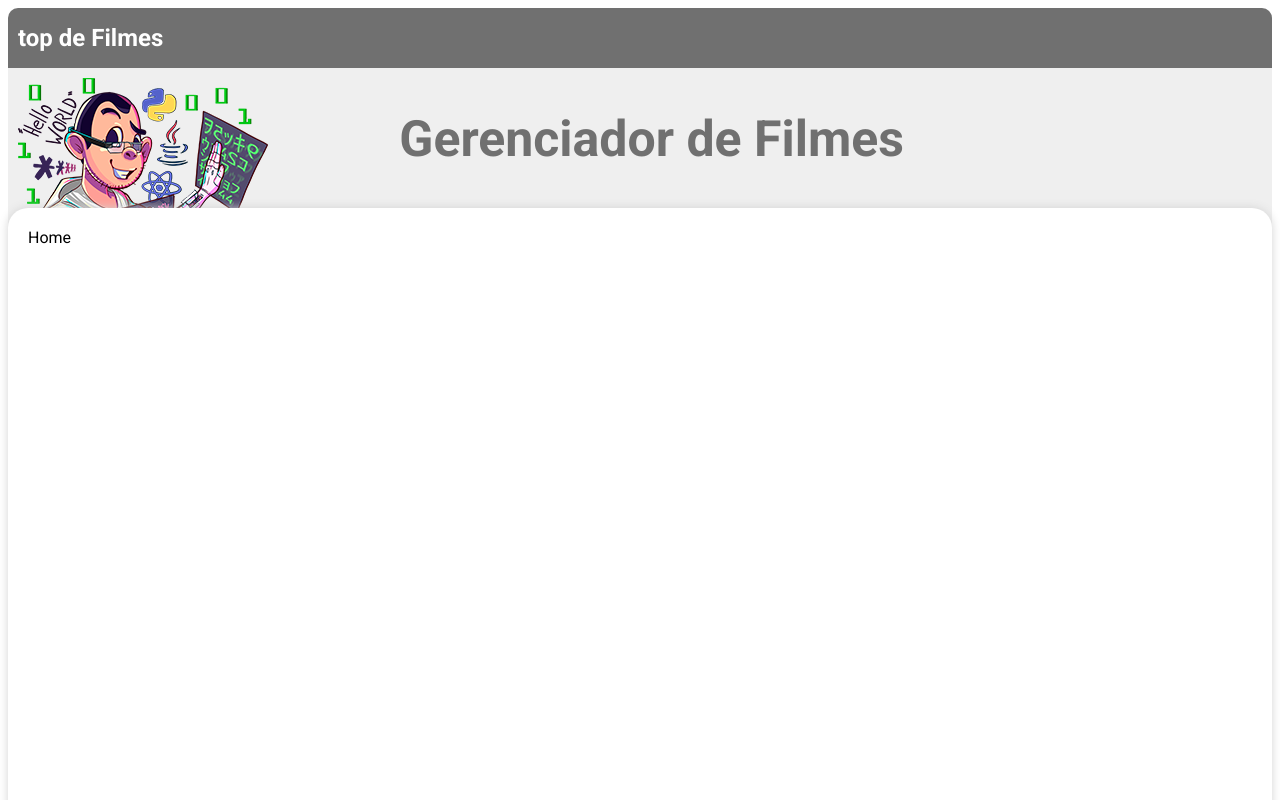
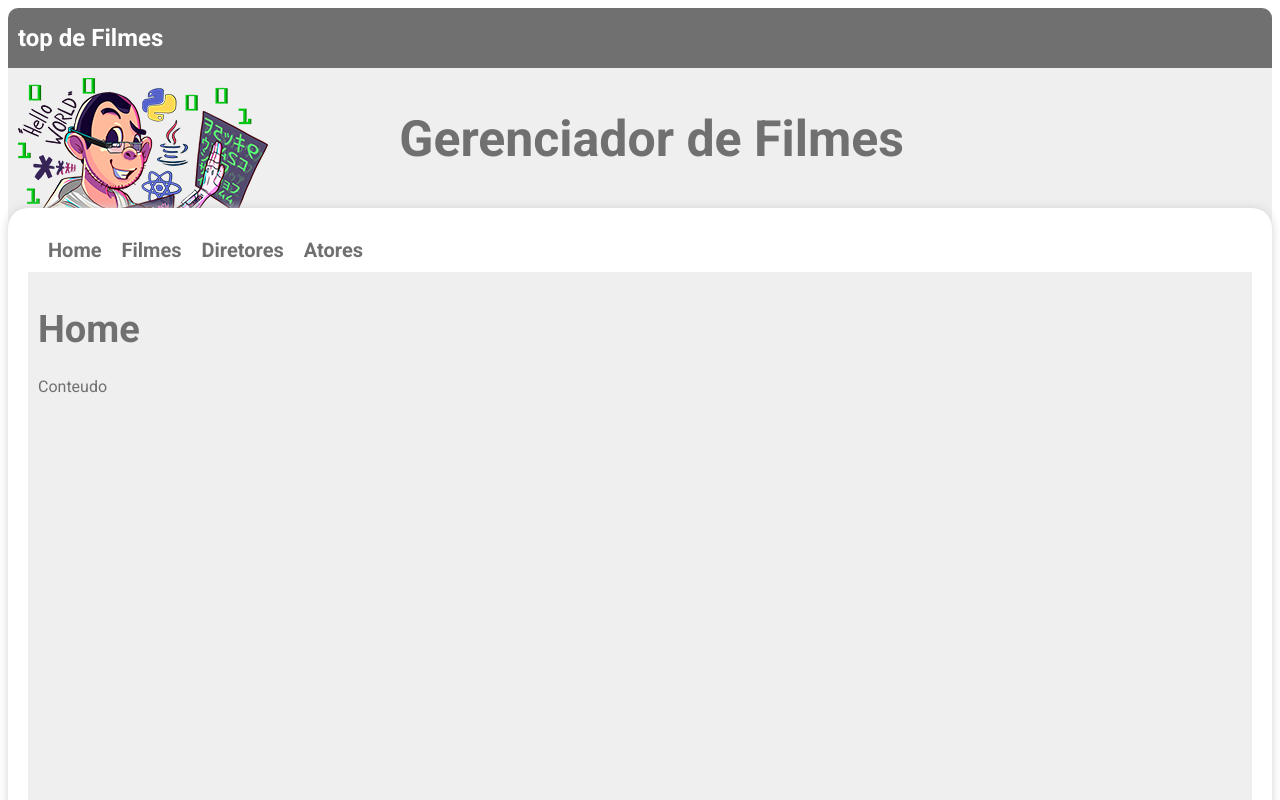
Before and after one commit to nicolaukurita/gerenciador-filmes-react, a React (Create React App) app: page / in a window 1280 px wide. Shown: the top 800 px of the page. Built offline with nearby package versions, Linux system fonts and the light colour scheme.

Commit message:
Adição da pagina home

```diff
--- a/package.json
+++ b/package.json
@@ -9,7 +9,7 @@
     "@testing-library/user-event": "^13.5.0",
     "react": "^19.2.0",
     "react-dom": "^19.2.0",
-    "react-scripts": "5.0.1",
+    "react-router-dom": "^7.9.4",
     "web-vitals": "^2.1.4"
   },
   "scripts": {
@@ -35,5 +35,8 @@
       "last 1 firefox version",
       "last 1 safari version"
     ]
+  },
+  "devDependencies": {
+    "react-scripts": "^5.0.1"
   }
 }
--- a/src/App.jsx
+++ b/src/App.jsx
@@ -4,6 +4,7 @@ import { Menu } from "./components/menu";
 import { Topbanner } from "./components/topbanner";
 import { Topbar } from "./components/topbar";
 import './global.css';
+import { Home } from "./pages/home";
 
 function App() {
   return (
@@ -12,6 +13,7 @@ function App() {
       <Topbanner />
       <MainBody>
         <Menu />
+        <Home />
       </MainBody>
       <Footer />
     </>
--- a/src/components/menu/index.jsx
+++ b/src/components/menu/index.jsx
@@ -1,9 +1,15 @@
 import "./style.css"
+import { Link } from "react-router-dom";
 
 export function Menu() {
     return (
-        <div className="menudiv">
-            <div className="menu">Home</div>
+        <div className="menu">
+            <nav className="menu">
+                <Link to="/" className="menu">Home</Link>
+                <Link to="/" className="menu">Filmes</Link>
+                <Link to="/" className="menu">Diretores</Link>
+                <Link to="/" className="menu">Atores</Link>
+            </nav>
         </div>
     );
 }
--- a/src/components/menu/style.css
+++ b/src/components/menu/style.css
@@ -0,0 +1,21 @@
+div.menu{
+    display: flex;
+}
+
+nav.menu{
+    padding: 10px;
+    background-color: white;
+}
+
+a:hover.menu{
+    padding: 10px;
+    background-color: #efefef;
+}
+
+a.menu{
+    text-decoration: none;
+    color: #707070;
+    font-size: 20px;
+    font-weight: bold;
+    padding: 10px;
+}
--- a/src/index.jsx
+++ b/src/index.jsx
@@ -1,10 +1,11 @@
 import React from 'react';
 import ReactDOM from 'react-dom/client';
 import App from './App';
+import { BrowserRouter } from 'react-router-dom';
 
 const root = ReactDOM.createRoot(document.getElementById('root'));
 root.render(
-  <React.StrictMode>
+  <BrowserRouter>
     <App />
-  </React.StrictMode>
+  </BrowserRouter>
 );
--- /dev/null
+++ b/src/pages/home/index.jsx
@@ -0,0 +1,12 @@
+import "./style.css"
+
+export function Home() {
+    return (
+        <div className="home">
+            <h1 className="home">Home</h1>
+            <div className="home-content">
+                Conteudo
+            </div>
+        </div>
+    );
+}
--- /dev/null
+++ b/src/pages/home/style.css
@@ -0,0 +1,11 @@
+div.home{
+    background-color: #efefef;
+    color: #707070;
+    margin-top: 0px;
+    padding: 10px;
+    min-height: 580px;
+}
+
+h1.home{
+    font-size: 38px;
+}
```
Also changed, not shown: 1 other file (tests, documents, lock files or other folders).
